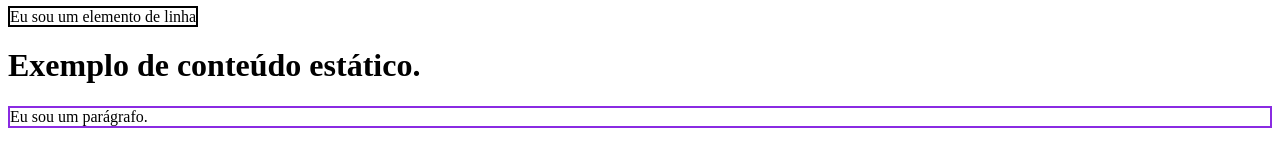
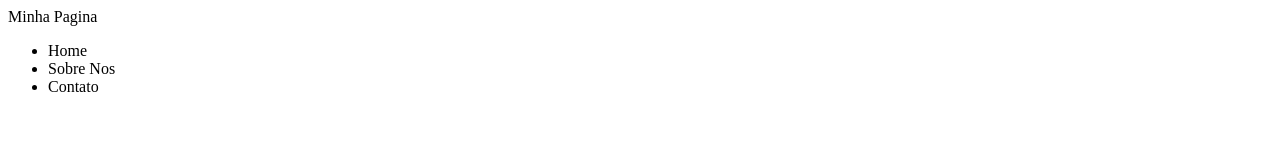
Before and after one commit to Leonardo062908/primeiro-projeto, a plain HTML site: page index.html in a window 1280 px wide. Drawn offline with Linux system fonts and the light colour scheme.

Commit message:
Estrutura do cabecalho criada

```diff
--- a/index.html
+++ b/index.html
@@ -18,11 +18,22 @@
 	<!-- segundo filho do HTML = body -->
 <body>
 
-    <span style="border:solid 2px">Eu sou um elemento de linha</span>
-	<h1 style="border:solid 2px #ff0000/">Exemplo de conteúdo estático.</h1>
+	<div class="container">
+		<header class="cabecalho">
+			<hi style="text-align: center;">Minha Pagina</hi>
+			<nav>
+				<ul>
+					<li>Home</li>
+					<li>Sobre Nos</li>
+					<li>Contato</li>
+				</ul>
+			</nav>
+
+		</header>
+
+	</div>
 
 
-	<p style="border: solid 2px blueviolet;">Eu sou um parágrafo.</p>
 
 
 </body>
```
